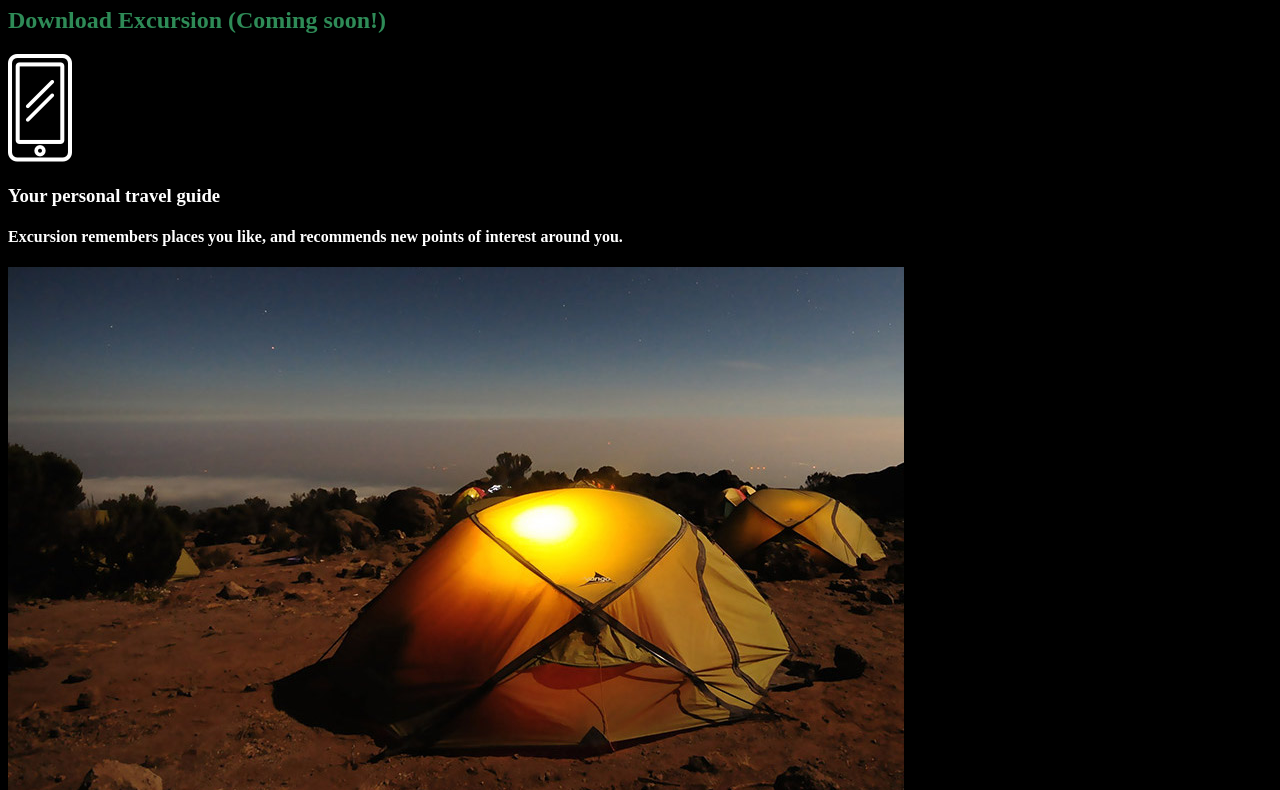
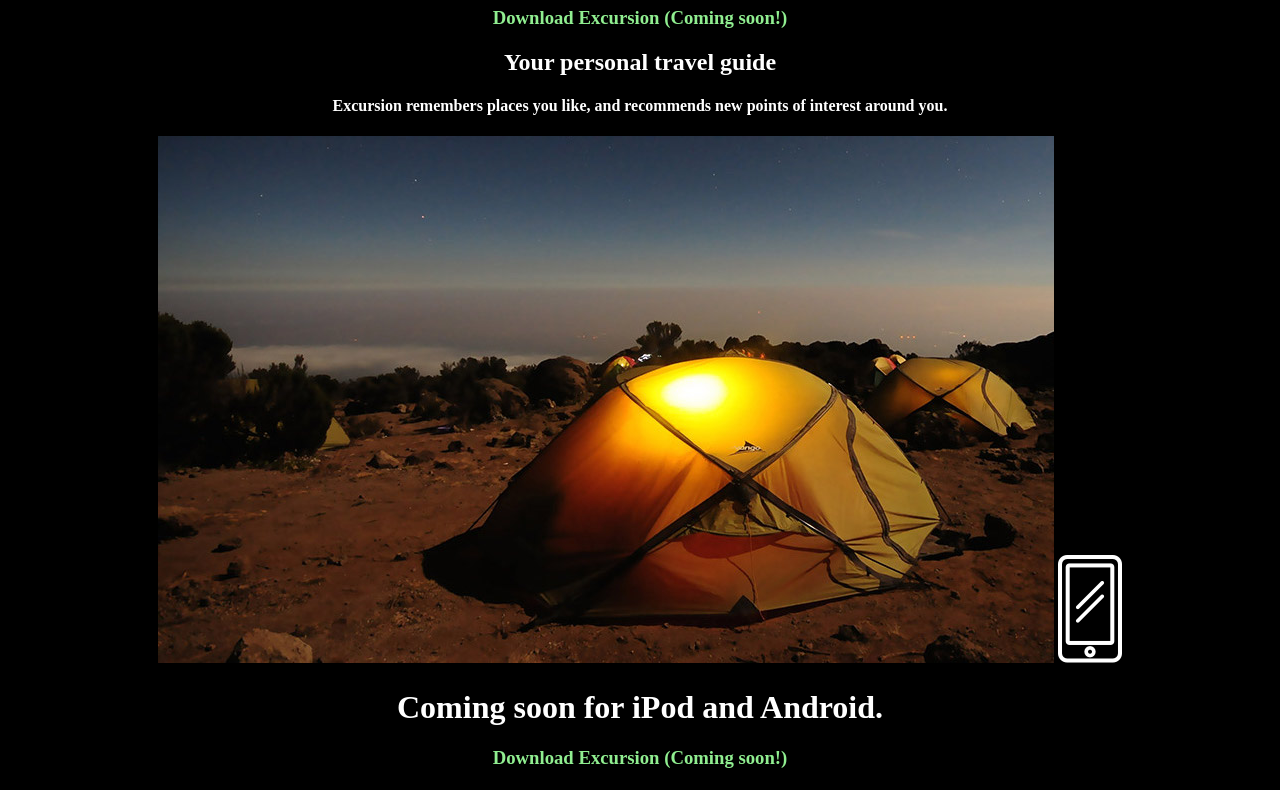
Before and after one commit to feiljan/-feiljan-.github.io, a plain HTML site: page index.html in a window 1280 px wide. Shown: the part 73-863 px from the top of the page. Drawn offline with Linux system fonts and the light colour scheme.

Commit message:
fix style

```diff
--- a/css/style.css
+++ b/css/style.css
@@ -1,5 +1,5 @@
-html{background-color:black;}
-h1{color:white;font-style:arial;font-size: 50 px;}
-h2 {color:seagreen; font-size: 20 px;}
-h3 {color:white; font-size 40 px}
+html{background-color:black;text-align:center;}
+h1{color:white;font-style:arial;}
+h2 {color:white;}
+h3 {color:lightgreen;}
 h4{color:white;}
--- a/index.html
+++ b/index.html
@@ -7,12 +7,12 @@
 </head>
 <body>
   <h1>Discover hidden places in the world around you</h1>
-  <h2>Download Excursion (Coming soon!)</h2>
-  <img src="resources/images/phone.png"></img>
-  <h3>Your personal travel guide</h3>
+  <h3>Download Excursion (Coming soon!)</h3>
+  <h2>Your personal travel guide</h2>
   <h4>Excursion remembers places you like, and recommends new points of interest around you. </h4>
 <img src="resources/images/camp.jpg"></img>
+<img src="resources/images/phone.png"></img>
 <h1>Coming soon for iPod and Android. </h1>
-<h2>Download Excursion (Coming soon!)</h2>
+<h3>Download Excursion (Coming soon!)</h3>
 </body>
 </html>
```
